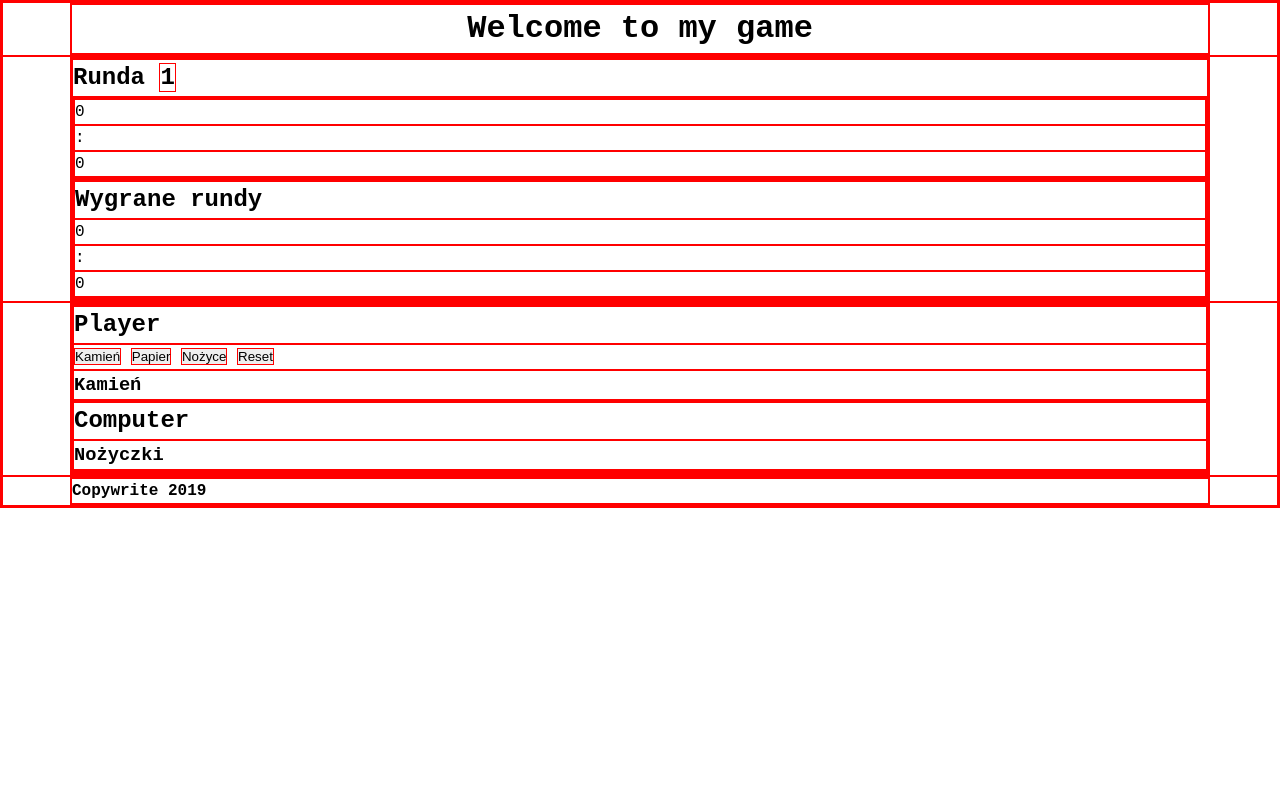
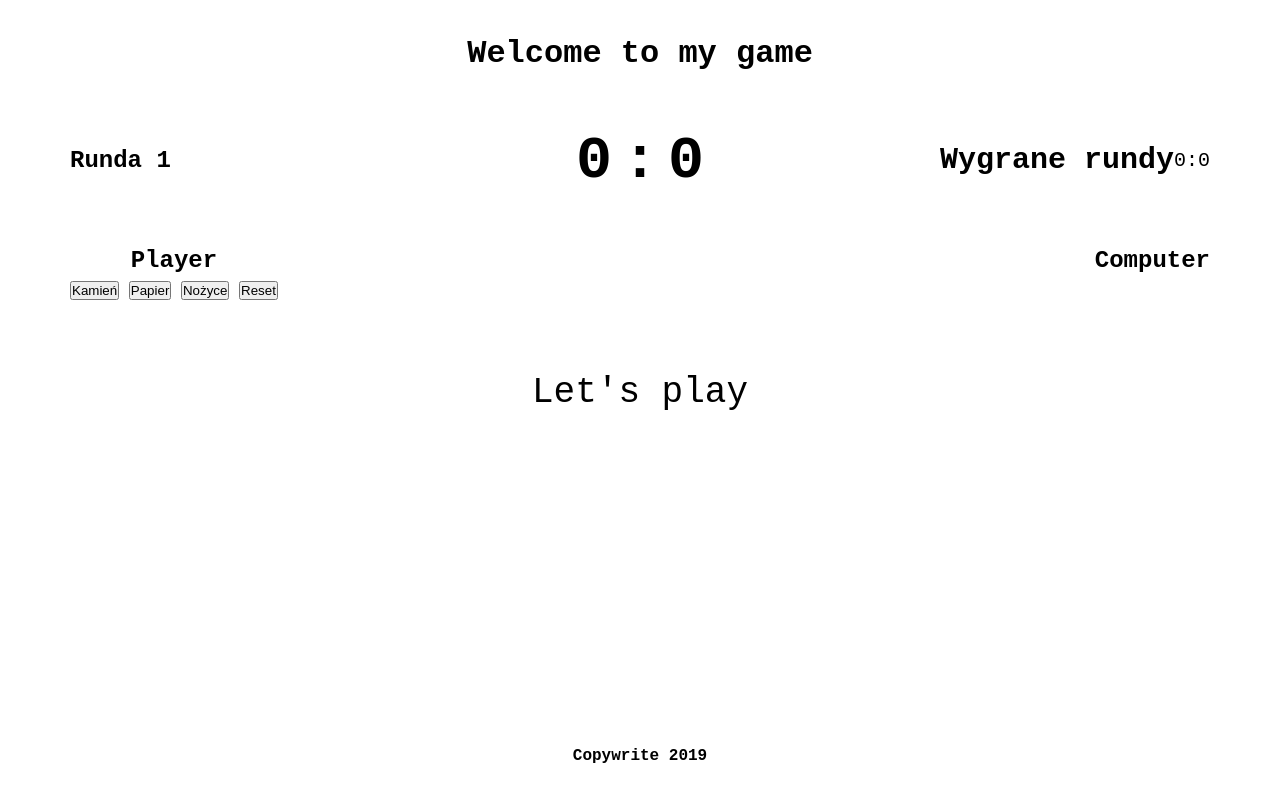
Before and after one commit to HugoQ26/javascript-prework, a website: page index.html in a window 1280 px wide. Drawn offline with Linux system fonts and the light colour scheme.

Commit message:
add main section styling

```diff
--- a/index.html
+++ b/index.html
@@ -1,7 +1,8 @@
 <!DOCTYPE html>
 <html lang="en">
   <head>
-    <meta charset="UTF-8" />
+    <meta charset="utf-8" />
+    <meta name="viewport" content="width=device-width, initial-scale=1.0" />
     <title>Kamień, papier, nożyce</title>
     <link rel="stylesheet" href="css/style.css" />
   </head>
@@ -11,6 +12,7 @@
         <h1>Welcome to my game</h1>
       </div>
     </header>
+
     <section class="round-section">
       <div class="container">
         <div class="row">
@@ -22,7 +24,7 @@
               <div id="comp-score">0</div>
             </div>
           </div>
-          <div id="round-score">
+          <div class="round-score">
             <div class="row">
               <h2>Wygrane rundy</h2>
               <div id="player-round">0</div>
@@ -33,6 +35,7 @@
         </div>
       </div>
     </section>
+
     <section class="main">
       <div class="container">
         <div class="row">
@@ -44,13 +47,13 @@
               <button id="play-scissors">Nożyce</button>
               <button id="reset">Reset</button>
             </div>
-            <h3>Kamień</h3>
+            <h3 id="player-move"></h3>
           </div>
           <div class="box">
             <h2>Computer</h2>
-            <h3>Nożyczki</h3>
+            <h3 id="comp-move"></h3>
           </div>
-          <div id="messages"></div>
+          <div id="messages">Let's play</div>
         </div>
       </div>
     </section>
--- a/sass/style.scss
+++ b/sass/style.scss
@@ -12,7 +12,7 @@ $secondary-font: 'Signika', sans-serif;
   box-sizing: border-box;
   margin: 0;
   padding: 0;
-  border: 1px solid red;
+  //   border: 1px solid red;
 }
 
 body {
@@ -20,6 +20,7 @@ body {
   line-height: 1.5;
   font-family: $primary-font;
   color: $color-one;
+  height: 100vh;
 }
 
 .container {
@@ -27,14 +28,71 @@ body {
   margin: 0 auto;
 }
 
+.row {
+  display: flex;
+  flex-flow: row nowrap;
+  justify-content: space-between;
+  align-items: center;
+}
+
+section {
+  padding: 30px 0;
+}
+
 /* HEADER */
 
 header {
   text-align: center;
+  padding: 30px 0;
 }
 
-/* SECTION RoundNo */
+/* SECTION round-section */
+
+section.round-section {
+  position: relative;
+  .score {
+    font-size: 60px;
+    font-weight: bold;
+    position: absolute;
+    top: 50%;
+    left: 50%;
+    transform: translate(-50%, -50%);
+
+    div:nth-of-type(2) {
+      padding: 0 10px;
+    }
+  }
+
+  .round-score {
+    font-size: 20px;
+  }
+}
 
 /* SECTION Main */
 
+section.main {
+  position: relative;
+  .box {
+    height: 300px;
+    text-align: center;
+  }
+
+  #messages {
+    position: absolute;
+    top: 50%;
+    left: 50%;
+    transform: translate(-50%, -50%);
+    font-size: 36px;
+    transform: all 1s;
+  }
+}
+
 /* FOOTER */
+
+footer {
+  position: fixed;
+  left: 50%;
+  bottom: 0;
+  padding: 10px;
+  transform: translate(-50%, -50%);
+}
```
Also changed, not shown: css/style.css, 1 other file.
